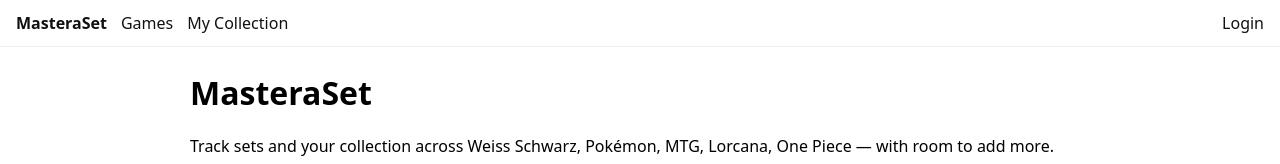
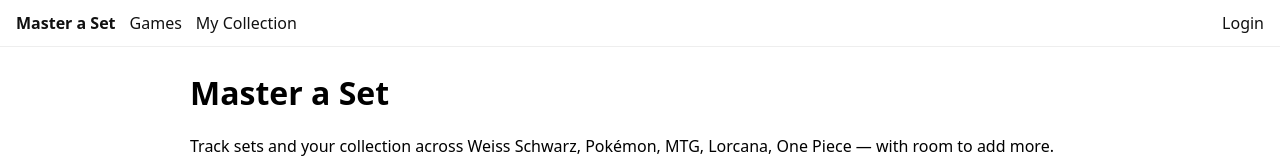
Before and after one commit to Dreckt/Masteraset, a Next.js app: page / in a window 1280 px wide. Shown: the top 164 px of the page. Built offline with nearby package versions, Linux system fonts and the light colour scheme.

Commit message:
UI: rename title to Master A Set

```diff
--- a/src/app/layout.tsx
+++ b/src/app/layout.tsx
@@ -1,7 +1,7 @@
 import type { Metadata } from "next";
 
 export const metadata: Metadata = {
-  title: "MasteraSet",
+  title: "Master a Set",
   description: "Track trading card sets across games and languages."
 };
 
@@ -10,7 +10,7 @@
     <html lang="en">
       <body style={{ fontFamily: "system-ui, -apple-system, Segoe UI, Roboto, Arial", margin: 0 }}>
         <div style={{ borderBottom: "1px solid #eee", padding: "12px 16px", display: "flex", gap: 14, alignItems: "center" }}>
-          <a href="/" style={{ textDecoration: "none", fontWeight: 700, color: "#111" }}>MasteraSet</a>
+          <a href="/" style={{ textDecoration: "none", fontWeight: 700, color: "#111" }}>Master a Set</a>
           <a href="/games" style={{ textDecoration: "none", color: "#111" }}>Games</a>
           <a href="/me" style={{ textDecoration: "none", color: "#111" }}>My Collection</a>
           <div style={{ marginLeft: "auto" }} />
--- a/src/app/page.tsx
+++ b/src/app/page.tsx
@@ -1,7 +1,7 @@
 export default function HomePage() {
   return (
     <div style={{ maxWidth: 900, margin: "0 auto" }}>
-      <h1 style={{ marginTop: 8 }}>MasteraSet</h1>
+      <h1 style={{ marginTop: 8 }}>Master a Set</h1>
       <p>Track sets and your collection across Weiss Schwarz, Pokémon, MTG, Lorcana, One Piece — with room to add more.</p>
       <div style={{ display: "flex", gap: 10, marginTop: 16, flexWrap: "wrap" }}>
         <a href="/games" style={{ padding: "10px 12px", border: "1px solid #ddd", borderRadius: 10, textDecoration: "none", color: "#111" }}>
```
